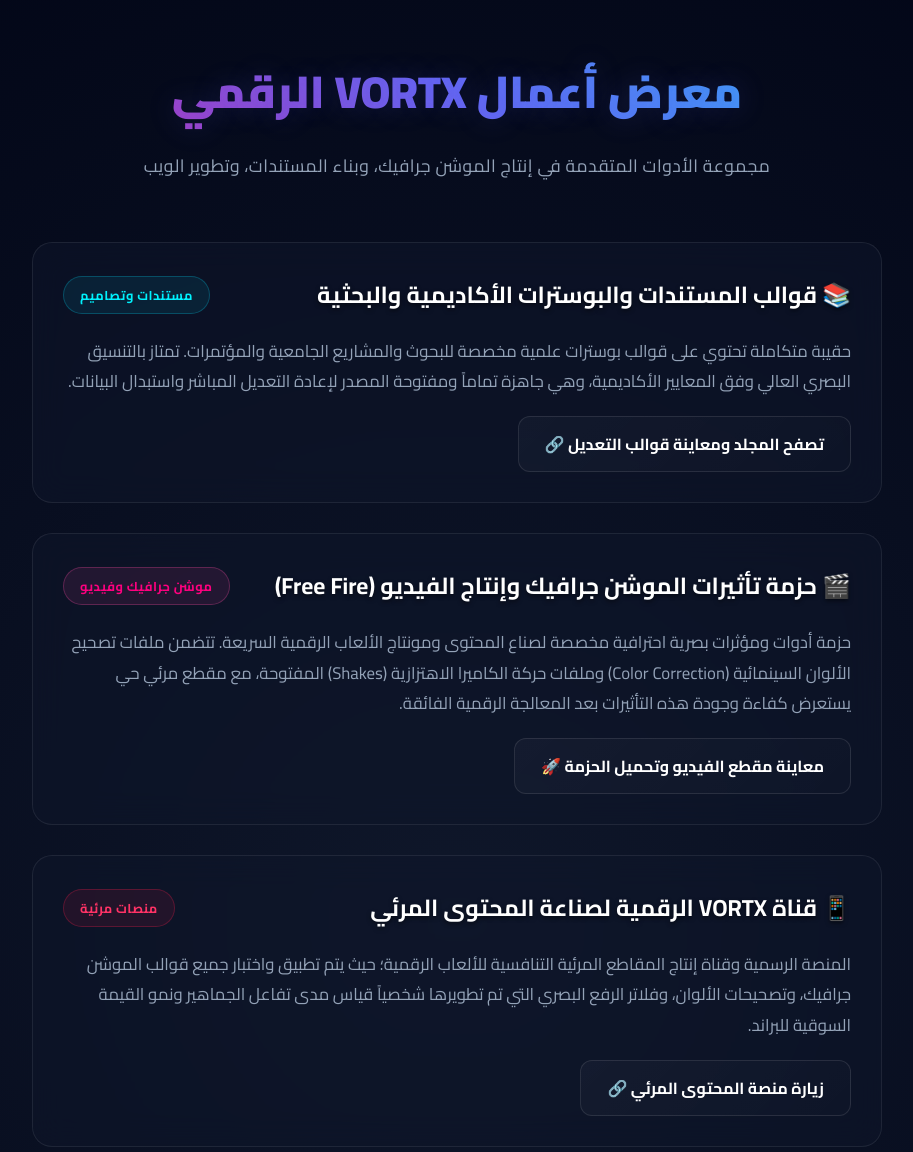
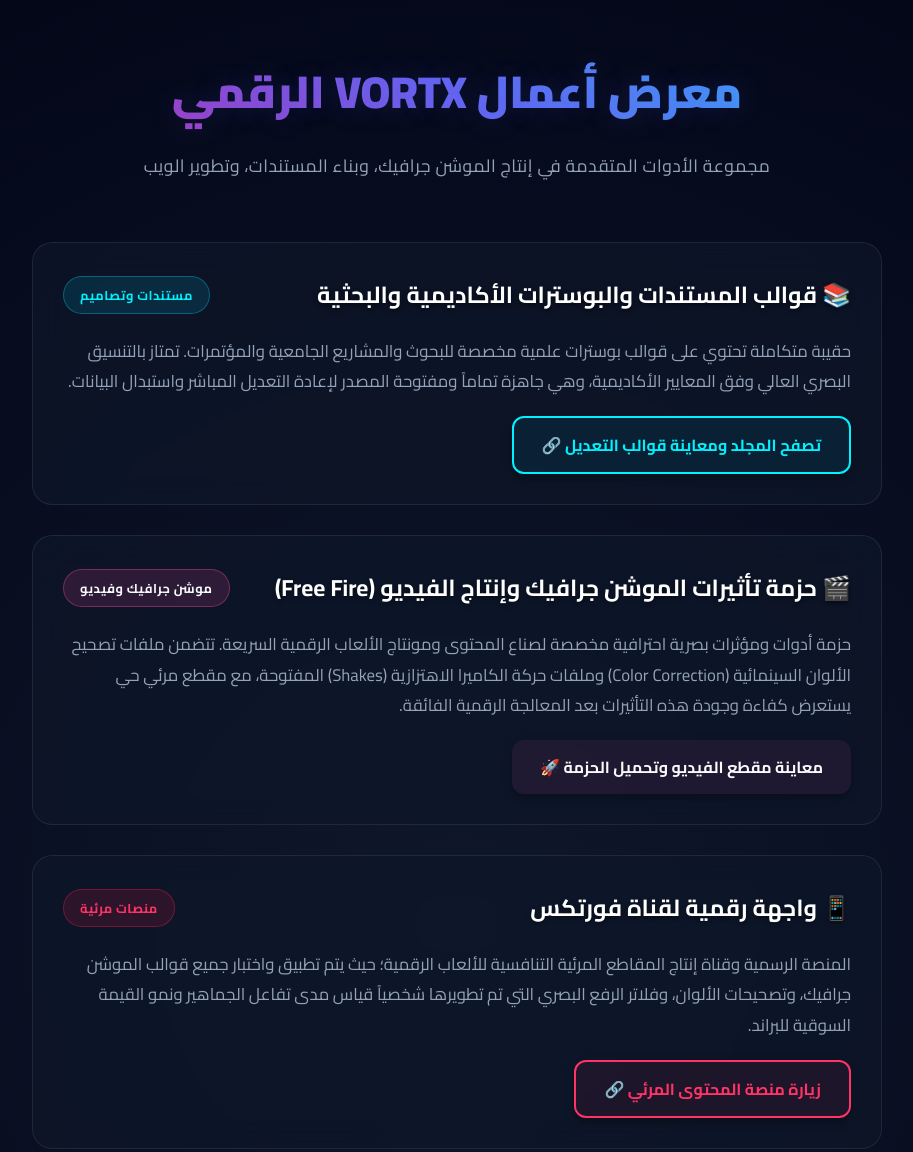
Before and after one commit to Vortx-Editor/Cc, a plain HTML site: page index.html in a window 1280 px wide. Shown: the top 1152 px of the page, without its empty margins (183-1096 px from the left). Drawn offline with Linux system fonts and the light colour scheme.

Commit message:
Update index.html

```diff
--- a/index.html
+++ b/index.html
@@ -10,17 +10,20 @@
     <style>
         :root {
             --bg-gradient: radial-gradient(circle at 50% 50%, #0f172a 0%, #020617 100%);
-            --card-bg: rgba(15, 23, 42, 0.55);
-            --border-glow: rgba(99, 102, 241, 0.2);
-            --neon-primary: #6366f1;
-            --neon-secondary: #ff007f;
+            --card-bg: rgba(15, 23, 42, 0.65);
             --text-main: #f8fafc;
             --text-muted: #94a3b8;
 
-            --glow-docs: 0 0 15px rgba(6, 182, 212, 0.4);
-            --glow-design: 0 0 15px rgba(236, 72, 153, 0.4);
-            --glow-media: 0 0 15px rgba(225, 29, 72, 0.4);
-            --glow-dev: 0 0 15px rgba(16, 185, 129, 0.4);
+            /* ألوان النيون الصارخة للتباين العالي */
+            --neon-docs: #00f2fe;
+            --neon-design: #ff007f;
+            --neon-media: #ff3366;
+            --neon-dev: #10b981;
+
+            --glow-docs: 0 0 15px rgba(6, 182, 212, 0.5);
+            --glow-design: 0 0 15px rgba(236, 72, 153, 0.5);
+            --glow-media: 0 0 15px rgba(225, 29, 72, 0.5);
+            --glow-dev: 0 0 15px rgba(16, 185, 129, 0.5);
         }
 
         * {
@@ -46,7 +49,6 @@
             max-width: 850px;
         }
 
-        /* تحريك لوجو الهيدر الفخم */
         .header-section {
             text-align: center;
             margin-bottom: 60px;
@@ -57,7 +59,7 @@
             font-size: 2.8rem;
             font-weight: 900;
             text-transform: uppercase;
-            background: linear-gradient(45deg, #ff007f, #6366f1, #00f2fe);
+            background: linear-gradient(45deg, var(--neon-design), #6366f1, var(--neon-docs));
             background-size: 200% auto;
             -webkit-background-clip: text;
             -webkit-text-fill-color: transparent;
@@ -78,7 +80,6 @@
             gap: 30px;
         }
 
-        /* كروت الجلاسمورفيزم مع الانعكاس والتحريك */
         .project-card {
             background: var(--card-bg);
             backdrop-filter: blur(16px);
@@ -91,13 +92,13 @@
             gap: 20px;
             position: relative;
             overflow: hidden;
-            transition: all 0.4s cubic-bezier(0.25, 1, 0.5, 1);
             opacity: 0;
             transform: translateY(30px);
             animation: fadeInUp 0.6s cubic-bezier(0.25, 1, 0.5, 1) forwards;
+            transition: all 0.4s cubic-bezier(0.25, 1, 0.5, 1);
         }
 
-        /* انعكاس اللمعة عند مرور الماوس Sheen Effect */
+        /* لمعة الـ Sheen المطرقة */
         .project-card::before {
             content: '';
             position: absolute;
@@ -105,7 +106,7 @@
             left: -150%;
             width: 50%;
             height: 100%;
-            background: linear-gradient(to right, rgba(255, 255, 255, 0) 0%, rgba(255, 255, 255, 0.13) 50%, rgba(255, 255, 255, 0) 100%);
+            background: linear-gradient(to right, rgba(255, 255, 255, 0) 0%, rgba(255, 255, 255, 0.15) 50%, rgba(255, 255, 255, 0) 100%);
             transform: skewX(-25deg);
             transition: 0.75s;
         }
@@ -114,11 +115,10 @@
             left: 150%;
         }
 
-        /* تأثيرات الارتفاع وتوهج الحدود الخارجي */
         .project-card:hover {
             transform: translateY(-6px) scale(1.01);
-            border-color: rgba(99, 102, 241, 0.4);
-            box-shadow: 0 20px 40px rgba(0, 0, 0, 0.4), inset 0 0 15px rgba(99, 102, 241, 0.1);
+            border-color: rgba(255, 255, 255, 0.2);
+            box-shadow: 0 20px 40px rgba(0, 0, 0, 0.5);
         }
 
         .card-header {
@@ -136,20 +136,18 @@
             text-shadow: 0 2px 4px rgba(0,0,0,0.5);
         }
 
-        /* الأوسمة المشعة النيون */
         .badge {
             font-size: 0.8rem;
             font-weight: 700;
             padding: 6px 16px;
             border-radius: 30px;
             letter-spacing: 0.5px;
-            box-shadow: inset 0 0 8px cubic-bezier(0.4, 0, 0.2, 1);
         }
 
-        .badge-docs { background: rgba(6, 182, 212, 0.1); color: #00f2fe; border: 1px solid rgba(6, 182, 212, 0.3); }
-        .badge-design { background: rgba(236, 72, 153, 0.1); color: #ff007f; border: 1px solid rgba(236, 72, 153, 0.3); }
-        .badge-media { background: rgba(225, 29, 72, 0.1); color: #ff3366; border: 1px solid rgba(225, 29, 72, 0.3); }
-        .badge-dev { background: rgba(16, 185, 129, 0.1); color: #10b981; border: 1px solid rgba(16, 185, 129, 0.3); }
+        .badge-docs { background: rgba(6, 182, 212, 0.15); color: var(--neon-docs); border: 1px solid rgba(6, 182, 212, 0.4); }
+        .badge-design { background: rgba(236, 72, 153, 0.15); color: var(--neon-secondary); border: 1px solid rgba(236, 72, 153, 0.4); }
+        .badge-media { background: rgba(225, 29, 72, 0.15); color: var(--neon-media); border: 1px solid rgba(225, 29, 72, 0.4); }
+        .badge-dev { background: rgba(16, 185, 129, 0.15); color: var(--neon-dev); border: 1px solid rgba(16, 185, 129, 0.4); }
 
         .project-desc {
             color: var(--text-muted);
@@ -157,13 +155,13 @@
             line-height: 1.8;
         }
 
-        /* أزرار ميتاليك متوهجة وتتحول لنيون كامل */
+        /* أزرار نيون واضحة جداً وبارزة قبل الحوم لمنع تداخل الخلفية */
         .action-btn {
             align-self: flex-start;
-            background: linear-gradient(135deg, rgba(255,255,255,0.03) 0%, rgba(255,255,255,0.01) 100%);
-            border: 1px solid rgba(255, 255, 255, 0.1);
-            color: #ffffff;
-            padding: 12px 26px;
+            border: 2px solid var(--btn-border);
+            background: var(--btn-bg-init);
+            color: var(--btn-text-init);
+            padding: 12px 28px;
             border-radius: 12px;
             font-weight: 700;
             font-size: 1rem;
@@ -173,23 +171,30 @@
             gap: 10px;
             cursor: pointer;
             transition: all 0.3s ease;
+            box-shadow: 0 4px 10px rgba(0, 0, 0, 0.3);
         }
 
-        /* تفاعل التوهج الملون لكل قسم عند الحوم */
-        .project-card:nth-child(1):hover .action-btn { background: #06b6d4; box-shadow: var(--glow-docs); border-color: #06b6d4; color: #000; }
-        .project-card:nth-child(2):hover .action-btn { background: #ff007f; box-shadow: var(--glow-design); border-color: #ff007f; color: #fff; }
-        .project-card:nth-child(3):hover .action-btn { background: #e11d48; box-shadow: var(--glow-media); border-color: #e11d48; color: #fff; }
-        .project-card:nth-child(4):hover .action-btn { background: #10b981; box-shadow: var(--glow-dev); border-color: #10b981; color: #000; }
-        .project-card:nth-child(5):hover .action-btn { background: #10b981; box-shadow: var(--glow-dev); border-color: #10b981; color: #000; }
+        /* تلوين كل زر حسب قسمه الأصلي لزيادة التباين البصري الكاشف */
+        .project-card:nth-child(1) .action-btn { --btn-border: var(--neon-docs); --btn-bg-init: rgba(6, 182, 212, 0.08); --btn-text-init: var(--neon-docs); }
+        .project-card:nth-child(2) .action-btn { --btn-border: var(--neon-secondary); --btn-bg-init: rgba(236, 72, 153, 0.08); --btn-text-init: var(--neon-secondary); }
+        .project-card:nth-child(3) .action-btn { --btn-border: var(--neon-media); --btn-bg-init: rgba(225, 29, 72, 0.08); --btn-text-init: var(--neon-media); }
+        .project-card:nth-child(4) .action-btn { --btn-border: var(--neon-dev); --btn-bg-init: rgba(16, 185, 129, 0.08); --btn-text-init: var(--neon-dev); }
+        .project-card:nth-child(5) .action-btn { --btn-border: var(--neon-dev); --btn-bg-init: rgba(16, 185, 129, 0.08); --btn-text-init: var(--neon-dev); }
 
-        /* توقيت التحريكات المتتالية للكروت */
+        /* تفاعل التوهج الكامل عند الحوم فوق الكرت */
+        .project-card:nth-child(1):hover .action-btn { background: var(--neon-docs); box-shadow: var(--glow-docs); color: #000; }
+        .project-card:nth-child(2):hover .action-btn { background: var(--neon-secondary); box-shadow: var(--glow-design); color: #fff; }
+        .project-card:nth-child(3):hover .action-btn { background: var(--neon-media); box-shadow: var(--glow-media); color: #fff; }
+        .project-card:nth-child(4):hover .action-btn { background: var(--neon-dev); box-shadow: var(--glow-dev); color: #000; }
+        .project-card:nth-child(5):hover .action-btn { background: var(--neon-dev); box-shadow: var(--glow-dev); color: #000; }
+
+        /* توقيت التحريكات */
         .project-card:nth-child(1) { animation-delay: 0.15s; }
         .project-card:nth-child(2) { animation-delay: 0.3s; }
         .project-card:nth-child(3) { animation-delay: 0.45s; }
         .project-card:nth-child(4) { animation-delay: 0.6s; }
         .project-card:nth-child(5) { animation-delay: 0.75s; }
 
-        /* جرد الحركات Keyframes */
         @keyframes fadeInUp {
             from { opacity: 0; transform: translateY(40px); }
             to { opacity: 1; transform: translateY(0); }
@@ -241,14 +246,13 @@
                 <a href="https://drive.google.com/drive/folders/1Y5fbEeTRB6gJf46LYOGlIXm5zX7AS19Q" target="_blank" class="action-btn">معاينة مقطع الفيديو وتحميل الحزمة 🚀</a>
             </div>
 
-            <!-- 3. قسم المنصة الرقمية وقناة المحتوى -->
+            <!-- 3. قسم المنصة الرقمية وقناة المحتوى معدل الاسم بطلبك -->
             <div class="project-card">
                 <div class="card-header">
-                    <div class="project-title">📱 قناة VORTX الرقمية لصناعة المحتوى المرئي</div>
+                    <div class="project-title">📱 واجهة رقمية لقناة فورتكس</div>
                     <span class="badge badge-media">منصات مرئية</span>
                 </div>
                 <div class="project-desc">المنصة الرسمية وقناة إنتاج المقاطع المرئية التنافسية للألعاب الرقمية؛ حيث يتم تطبيق واختبار جميع قوالب الموشن جرافيك، وتصحيحات الألوان، وفلاتر الرفع البصري التي تم تطويرها شخصياً قياس مدى تفاعل الجماهير ونمو القيمة السوقية للبراند.</div>
-                <!-- تنبيه: استبدل علامة # برابط قناتك الفعلي بالأسفل في حال أردت ربطها مباشرة -->
                 <a href="#" target="_blank" class="action-btn">زيارة منصة المحتوى المرئي 🔗</a>
             </div>
 
@@ -259,7 +263,6 @@
                     <span class="badge badge-dev">تطوير الويب</span>
                 </div>
                 <div class="project-desc">قائمة طعام تفاعلية ذكية مخصصة للمطاعم والمقاهي، مبنية بالكامل باستخدام تقنيات الويب الأساسية. تتميز بواجهة مستخدم متجاوبة (Responsive UI)، سرعة فائقة في التنقل بين الأقسام، وتجربة تصفح مرنة ومريحة متوافقة مع جميع الشاشات والهواتف الذكية.</div>
-                <!-- تنبيه: استبدل علامة # برابط موقع المنيو المرفوع على GitHub Pages -->
                 <a href="#" target="_blank" class="action-btn">تصفح النسخة الحية للمنيو 🌐</a>
             </div>
 
@@ -270,7 +273,6 @@
                     <span class="badge badge-dev">تطوير الويب</span>
                 </div>
                 <div class="project-desc">منصة ويب متكاملة تتيح للمستخدمين توليد وتخصيص بطاقات التهنئة والمباركات الرقمية بشكل فوري وتفاعلي. التطبيق مبني بأكواد برمجية نظيفة خالية من الأخطاء، مع دعم كامل للأنظمة المظلمة والمضيئة والمؤثرات الحركية الجاذبة للمستخدمين.</div>
-                <!-- تنبيه: استبدل علامة # برابط موقع منصة التهاني المرفوع على GitHub Pages -->
                 <a href="#" target="_blank" class="action-btn">تشغيل تطبيق منصة التهاني 🌐</a>
             </div>
 
```
